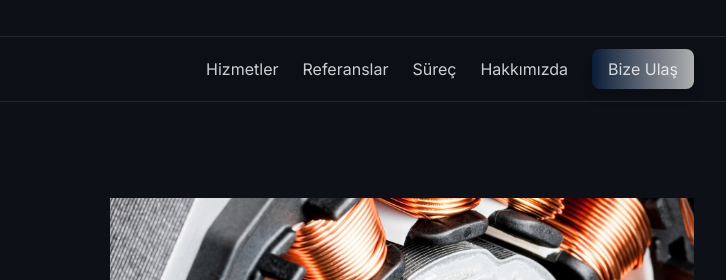
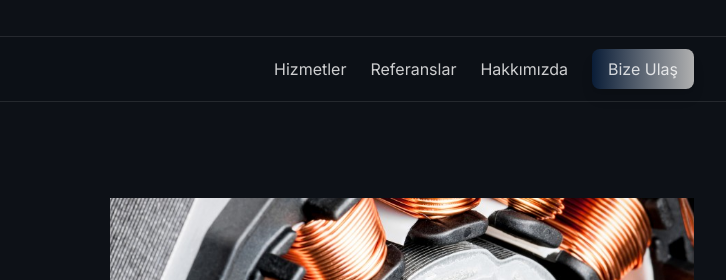
Before and after one commit to yigtalp/cozumbobinaj1, a plain HTML site: page index.html in a window 1280 px wide. Shown: the top 280 px of the page, 554-1280 px from the left. Drawn offline with nearby package versions, Linux system fonts and the light colour scheme.

Commit message:
Add files via upload

```diff
--- a/index.html
+++ b/index.html
@@ -70,7 +70,6 @@
       <nav class="hidden md:flex items-center gap-6 text-white/80">
         <a href="#hizmetler" class="hover:text-white">Hizmetler</a>
         <a href="#referanslar" class="hover:text-white">Referanslar</a>
-        <a href="#surec" class="hover:text-white">Süreç</a>
         <a href="#hakkimizda" class="hover:text-white">Hakkımızda</a>
         <a href="#iletisim" class="px-4 py-2 rounded-lg bg-gradient-to-r from-[#0a1d37] to-[#b0b0b0] hover:opacity-90 shadow-lg">Bize Ulaş</a>
       </nav>
```
